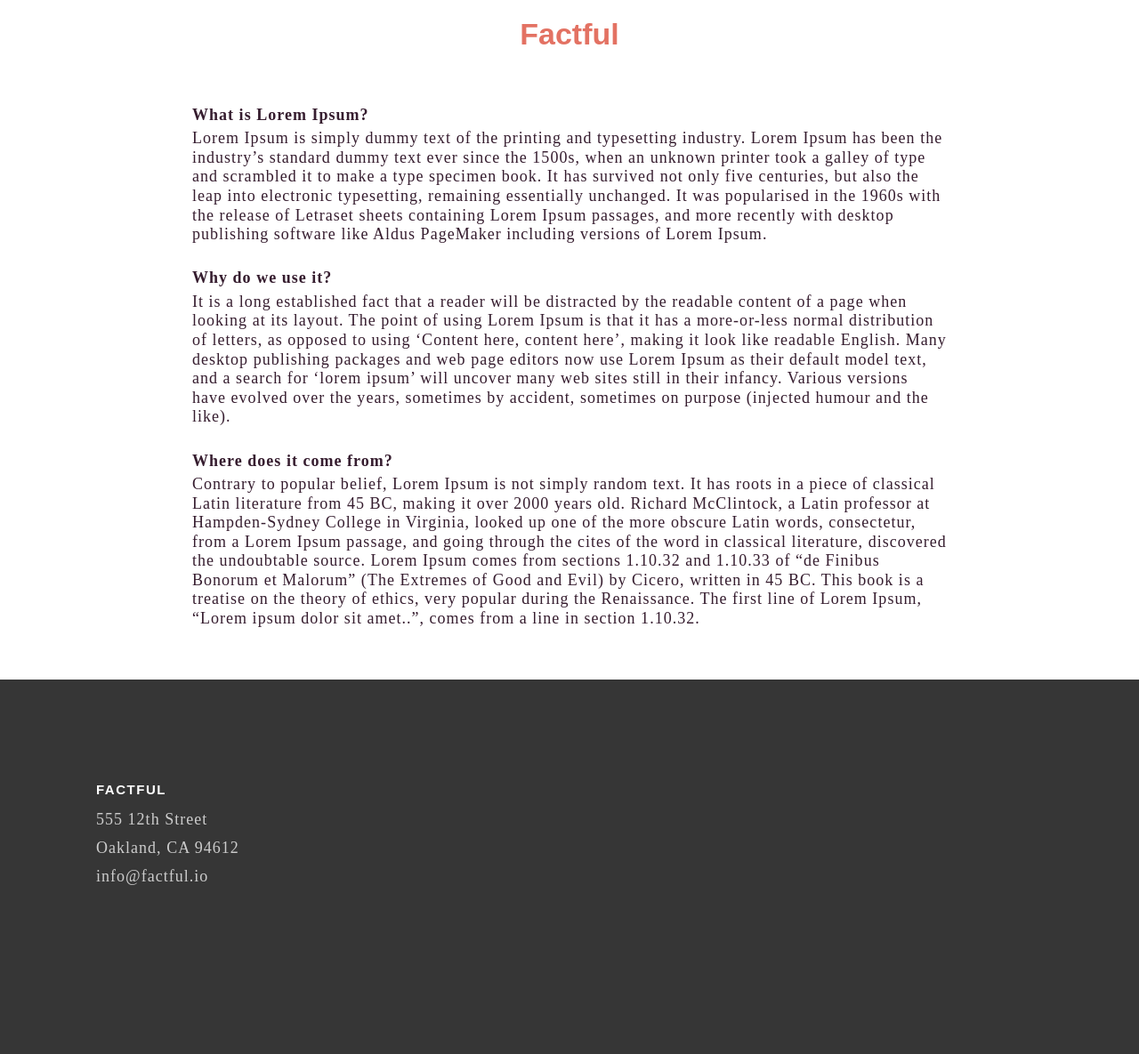
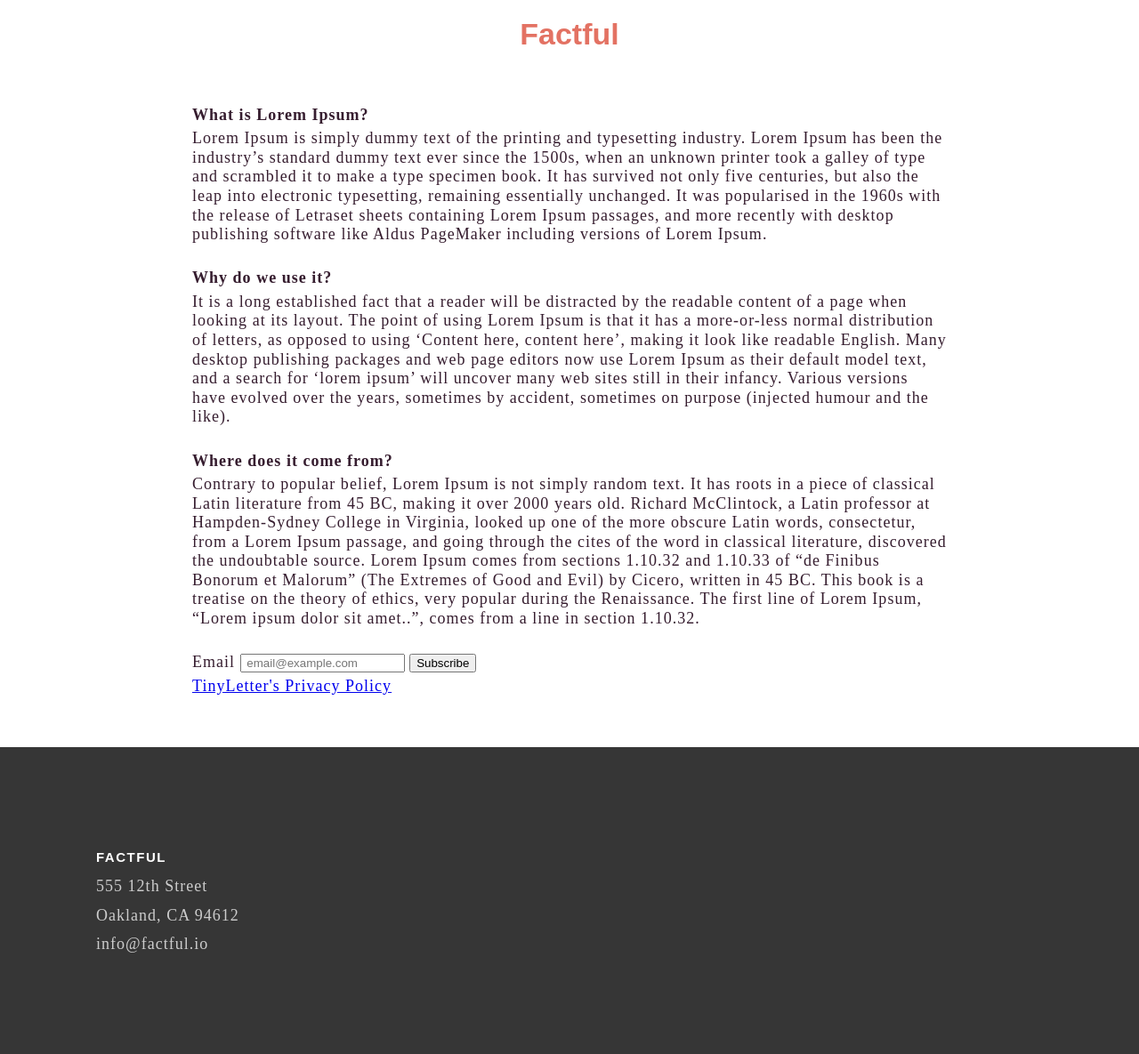
Before and after one commit to factful/factful.github.io, a Jekyll site: the page built from lorem.md, in a window 1280 px wide. Shown: the whole page at 89% size. Built offline with Jekyll 4.4.1, drawn with Linux system fonts in a browser that asks for light colours; nearby versions of some CDN libraries; some web fonts are replaced; before the commit the page ends 1110 px from its top, so only the background shows below that.

Commit message:
Update lorem.md

```diff
--- a/lorem.md
+++ b/lorem.md
@@ -13,3 +13,13 @@
 ## Where does it come from?
 
 Contrary to popular belief, Lorem Ipsum is not simply random text. It has roots in a piece of classical Latin literature from 45 BC, making it over 2000 years old. Richard McClintock, a Latin professor at Hampden-Sydney College in Virginia, looked up one of the more obscure Latin words, consectetur, from a Lorem Ipsum passage, and going through the cites of the word in classical literature, discovered the undoubtable source. Lorem Ipsum comes from sections 1.10.32 and 1.10.33 of "de Finibus Bonorum et Malorum" (The Extremes of Good and Evil) by Cicero, written in 45 BC. This book is a treatise on the theory of ethics, very popular during the Renaissance. The first line of Lorem Ipsum, "Lorem ipsum dolor sit amet..", comes from a line in section 1.10.32.
+
+ <form id="subscribe-form" method="post" action="https://tinyletter.com/Factful">
+ <div class="email-group">
+   <label for="email" class="sr-only"> Email </label>
+	 <input type="email" id="email" name="email" value="" placeholder=" email@example.com ">
+	 <button class="button" type="submit"> Subscribe </button>
+</div>
+ <div class="privacy-policy">
+ <p> <a href="http://tinyletter.com/site/legal/privacy/">TinyLetter's Privacy Policy</a> </p>
+ </div></form>
```
